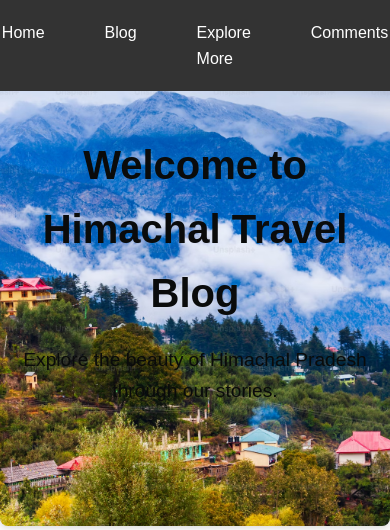
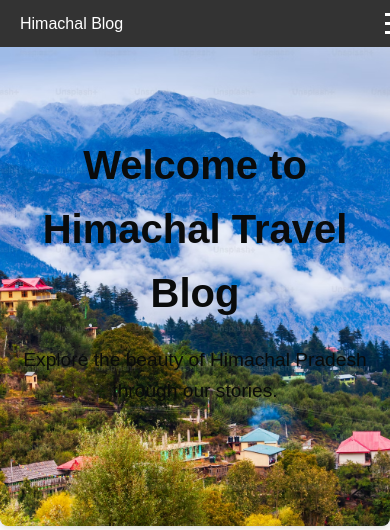
Before and after one commit to DixitSharmaGit/Blog, a Flask app: page / in a window 390 px wide. Shown: the top 530 px of the page. Run offline with Flask 3, Linux system fonts and the light colour scheme.

Commit message:
Updated homepage with new feature

```diff
--- a/templates/index.html
+++ b/templates/index.html
@@ -7,6 +7,80 @@
     <link rel="icon" href="favicon.ico" type="image/x-icon">
     <link rel="stylesheet" href="{{ url_for('static', filename='styles.css') }}">
     <style>
+        /* General Styles */
+        body {
+            margin: 0;
+            font-family: Arial, sans-serif;
+        }
+
+        /* Navbar Styles */
+        .navbar {
+            display: flex;
+            justify-content: space-between;
+            align-items: center;
+            background-color: #333;
+            padding: 10px 20px;
+            color: white;
+        }
+
+        .navbar a {
+            color: white;
+            text-decoration: none;
+            margin: 0 10px;
+        }
+
+        .navbar a:hover {
+            text-decoration: underline;
+        }
+
+        .hamburger {
+            display: none;
+            flex-direction: column;
+            cursor: pointer;
+        }
+
+        .hamburger div {
+            width: 25px;
+            height: 3px;
+            background-color: white;
+            margin: 3px 0;
+        }
+
+        .navbar-links {
+            display: flex;
+        }
+
+        .navbar-links a {
+            margin: 0 10px;
+        }
+
+        /* Mobile Styles */
+        @media (max-width: 768px) {
+            .hamburger {
+                display: flex;
+            }
+
+            .navbar-links {
+                display: none;
+                flex-direction: column;
+                background-color: #333;
+                position: absolute;
+                top: 50px;
+                right: 0;
+                width: 100%;
+                text-align: center;
+            }
+
+            .navbar-links.active {
+                display: flex;
+            }
+
+            .navbar-links a {
+                padding: 10px 0;
+                border-bottom: 1px solid #444;
+            }
+        }
+
         #home {
             background: url("{{ url_for('static', filename='image1.avif') }}") no-repeat center center/cover;
             color: rgb(10, 11, 11);
@@ -95,10 +169,18 @@
 
     <!-- Navigation Bar -->
     <nav class="navbar">
-        <a href="#home">Home</a>
-        <a href="#blog">Blog</a>
-        <a href="#explore">Explore More</a>
-        <a href="#comments">Comments</a>
+        <div class="logo">Himachal Blog</div>
+        <div class="hamburger" onclick="toggleMenu()">
+            <div></div>
+            <div></div>
+            <div></div>
+        </div>
+        <div class="navbar-links">
+            <a href="#home">Home</a>
+            <a href="#blog">Blog</a>
+            <a href="#explore">Explore More</a>
+            <a href="#comments">Comments</a>
+        </div>
     </nav>
 
     <!-- Home Section -->
@@ -175,6 +257,11 @@
 
     <!-- Smooth Scroll JavaScript -->
     <script>
+        function toggleMenu() {
+            const navbarLinks = document.querySelector('.navbar-links');
+            navbarLinks.classList.toggle('active');
+        }
+
         document.querySelectorAll('.navbar a').forEach(link => {
             link.addEventListener('click', e => {
                 e.preventDefault();
```
Also changed, not shown: instance/database.db.
